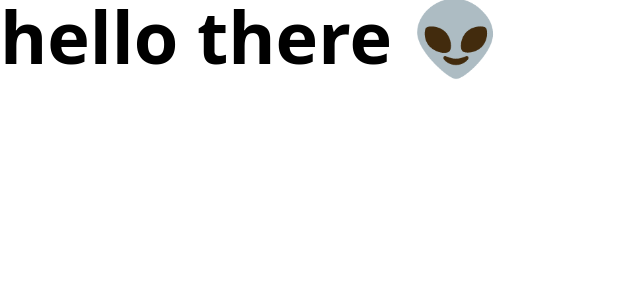
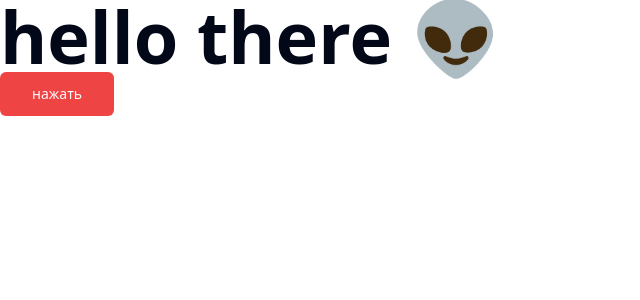
Before and after one commit to NikDoe/store, a React (Vite) app: page / in a window 1280 px wide. Shown: the top 300 px of the page, without its empty margins (0-640 px from the left). Built offline with nearby package versions, Linux system fonts and the light colour scheme.

Commit message:
setup shadcn/ui

```diff
--- a/src/App.tsx
+++ b/src/App.tsx
@@ -1,8 +1,19 @@
+import { Button } from '@/components/ui/button';
+
 function App() {
 	return (
-		<h1 className='font-bold text-7xl'>
-			hello there 👽
-		</h1>
+		<>
+			<h1 className='font-bold text-7xl'>
+				hello there 👽
+			</h1>
+			<Button
+				variant='destructive'
+				size='lg'
+				onClick={() => console.log('нажата кнопка')}
+			>
+				нажать
+			</Button>
+		</>
 	);
 }
 
--- /dev/null
+++ b/src/components/ui/button.tsx
@@ -0,0 +1,56 @@
+import * as React from 'react';
+import { Slot } from '@radix-ui/react-slot';
+import { cva, type VariantProps } from 'class-variance-authority';
+
+import { cn } from '@/lib/utils';
+
+const buttonVariants = cva(
+	'inline-flex items-center justify-center whitespace-nowrap rounded-md text-sm font-medium ring-offset-background transition-colors focus-visible:outline-none focus-visible:ring-2 focus-visible:ring-ring focus-visible:ring-offset-2 disabled:pointer-events-none disabled:opacity-50',
+	{
+		variants: {
+			variant: {
+				default: 'bg-primary text-primary-foreground hover:bg-primary/90',
+				destructive:
+          'bg-destructive text-destructive-foreground hover:bg-destructive/90',
+				outline:
+          'border border-input bg-background hover:bg-accent hover:text-accent-foreground',
+				secondary:
+          'bg-secondary text-secondary-foreground hover:bg-secondary/80',
+				ghost: 'hover:bg-accent hover:text-accent-foreground',
+				link: 'text-primary underline-offset-4 hover:underline',
+			},
+			size: {
+				default: 'h-10 px-4 py-2',
+				sm: 'h-9 rounded-md px-3',
+				lg: 'h-11 rounded-md px-8',
+				icon: 'h-10 w-10',
+			},
+		},
+		defaultVariants: {
+			variant: 'default',
+			size: 'default',
+		},
+	}
+);
+
+export interface ButtonProps
+  extends React.ButtonHTMLAttributes<HTMLButtonElement>,
+    VariantProps<typeof buttonVariants> {
+  asChild?: boolean
+}
+
+const Button = React.forwardRef<HTMLButtonElement, ButtonProps>(
+	({ className, variant, size, asChild = false, ...props }, ref) => {
+		const Comp = asChild ? Slot : 'button';
+		return (
+			<Comp
+				className={cn(buttonVariants({ variant, size, className }))}
+				ref={ref}
+				{...props}
+			/>
+		);
+	}
+);
+Button.displayName = 'Button';
+
+export { Button, buttonVariants };
--- a/src/index.css
+++ b/src/index.css
@@ -1,3 +1,76 @@
 @tailwind base;
-@tailwind components;
-@tailwind utilities;
+  @tailwind components;
+  @tailwind utilities;
+
+  @layer base {
+    :root {
+      --background: 0 0% 100%;
+      --foreground: 222.2 84% 4.9%;
+
+      --card: 0 0% 100%;
+      --card-foreground: 222.2 84% 4.9%;
+
+      --popover: 0 0% 100%;
+      --popover-foreground: 222.2 84% 4.9%;
+
+      --primary: 222.2 47.4% 11.2%;
+      --primary-foreground: 210 40% 98%;
+
+      --secondary: 210 40% 96.1%;
+      --secondary-foreground: 222.2 47.4% 11.2%;
+
+      --muted: 210 40% 96.1%;
+      --muted-foreground: 215.4 16.3% 46.9%;
+
+      --accent: 210 40% 96.1%;
+      --accent-foreground: 222.2 47.4% 11.2%;
+
+      --destructive: 0 84.2% 60.2%;
+      --destructive-foreground: 210 40% 98%;
+
+      --border: 214.3 31.8% 91.4%;
+      --input: 214.3 31.8% 91.4%;
+      --ring: 222.2 84% 4.9%;
+
+      --radius: 0.5rem;
+    }
+
+    .dark {
+      --background: 222.2 84% 4.9%;
+      --foreground: 210 40% 98%;
+
+      --card: 222.2 84% 4.9%;
+      --card-foreground: 210 40% 98%;
+
+      --popover: 222.2 84% 4.9%;
+      --popover-foreground: 210 40% 98%;
+
+      --primary: 210 40% 98%;
+      --primary-foreground: 222.2 47.4% 11.2%;
+
+      --secondary: 217.2 32.6% 17.5%;
+      --secondary-foreground: 210 40% 98%;
+
+      --muted: 217.2 32.6% 17.5%;
+      --muted-foreground: 215 20.2% 65.1%;
+
+      --accent: 217.2 32.6% 17.5%;
+      --accent-foreground: 210 40% 98%;
+
+      --destructive: 0 62.8% 30.6%;
+      --destructive-foreground: 210 40% 98%;
+
+      --border: 217.2 32.6% 17.5%;
+      --input: 217.2 32.6% 17.5%;
+      --ring: 212.7 26.8% 83.9%;
+    }
+  }
+
+  @layer base {
+    * {
+      @apply border-border;
+    }
+    body {
+      @apply bg-background text-foreground;
+    }
+  }
--- /dev/null
+++ b/src/lib/utils.ts
@@ -0,0 +1,6 @@
+import { type ClassValue, clsx } from "clsx"
+import { twMerge } from "tailwind-merge"
+
+export function cn(...inputs: ClassValue[]) {
+  return twMerge(clsx(inputs))
+}
--- a/tailwind.config.js
+++ b/tailwind.config.js
@@ -1,11 +1,77 @@
 /** @type {import('tailwindcss').Config} */
-export default {
-	content: [
-		'./index.html',
-		'./src/**/*.{js,ts,jsx,tsx}',
-	],
-	theme: {
-		extend: {},
-	},
-	plugins: [],
-};
+module.exports = {
+  darkMode: ["class"],
+  content: [
+    './pages/**/*.{ts,tsx}',
+    './components/**/*.{ts,tsx}',
+    './app/**/*.{ts,tsx}',
+    './src/**/*.{ts,tsx}',
+  ],
+  prefix: "",
+  theme: {
+    container: {
+      center: true,
+      padding: "2rem",
+      screens: {
+        "2xl": "1400px",
+      },
+    },
+    extend: {
+      colors: {
+        border: "hsl(var(--border))",
+        input: "hsl(var(--input))",
+        ring: "hsl(var(--ring))",
+        background: "hsl(var(--background))",
+        foreground: "hsl(var(--foreground))",
+        primary: {
+          DEFAULT: "hsl(var(--primary))",
+          foreground: "hsl(var(--primary-foreground))",
+        },
+        secondary: {
+          DEFAULT: "hsl(var(--secondary))",
+          foreground: "hsl(var(--secondary-foreground))",
+        },
+        destructive: {
+          DEFAULT: "hsl(var(--destructive))",
+          foreground: "hsl(var(--destructive-foreground))",
+        },
+        muted: {
+          DEFAULT: "hsl(var(--muted))",
+          foreground: "hsl(var(--muted-foreground))",
+        },
+        accent: {
+          DEFAULT: "hsl(var(--accent))",
+          foreground: "hsl(var(--accent-foreground))",
+        },
+        popover: {
+          DEFAULT: "hsl(var(--popover))",
+          foreground: "hsl(var(--popover-foreground))",
+        },
+        card: {
+          DEFAULT: "hsl(var(--card))",
+          foreground: "hsl(var(--card-foreground))",
+        },
+      },
+      borderRadius: {
+        lg: "var(--radius)",
+        md: "calc(var(--radius) - 2px)",
+        sm: "calc(var(--radius) - 4px)",
+      },
+      keyframes: {
+        "accordion-down": {
+          from: { height: "0" },
+          to: { height: "var(--radix-accordion-content-height)" },
+        },
+        "accordion-up": {
+          from: { height: "var(--radix-accordion-content-height)" },
+          to: { height: "0" },
+        },
+      },
+      animation: {
+        "accordion-down": "accordion-down 0.2s ease-out",
+        "accordion-up": "accordion-up 0.2s ease-out",
+      },
+    },
+  },
+  plugins: [require("tailwindcss-animate")],
+}
--- a/vite.config.ts
+++ b/vite.config.ts
@@ -1,7 +1,12 @@
+import path from 'path';
+import react from '@vitejs/plugin-react';
 import { defineConfig } from 'vite';
-import react from '@vitejs/plugin-react';
 
-// https://vitejs.dev/config/
 export default defineConfig({
 	plugins: [react()],
+	resolve: {
+		alias: {
+			'@': path.resolve(__dirname, './src'),
+		},
+	},
 });
```
Also changed, not shown: package.json (+8 -1 lines), tsconfig.json (+8 -1 lines), components.json (added), 1 other file (tests, documents, lock files or other folders).
